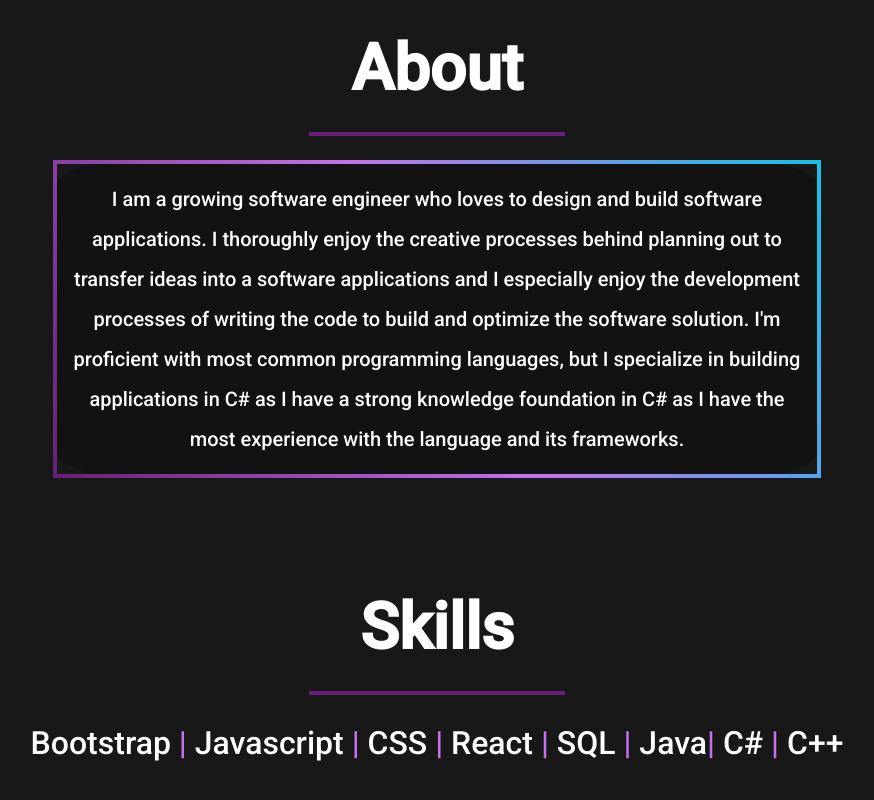
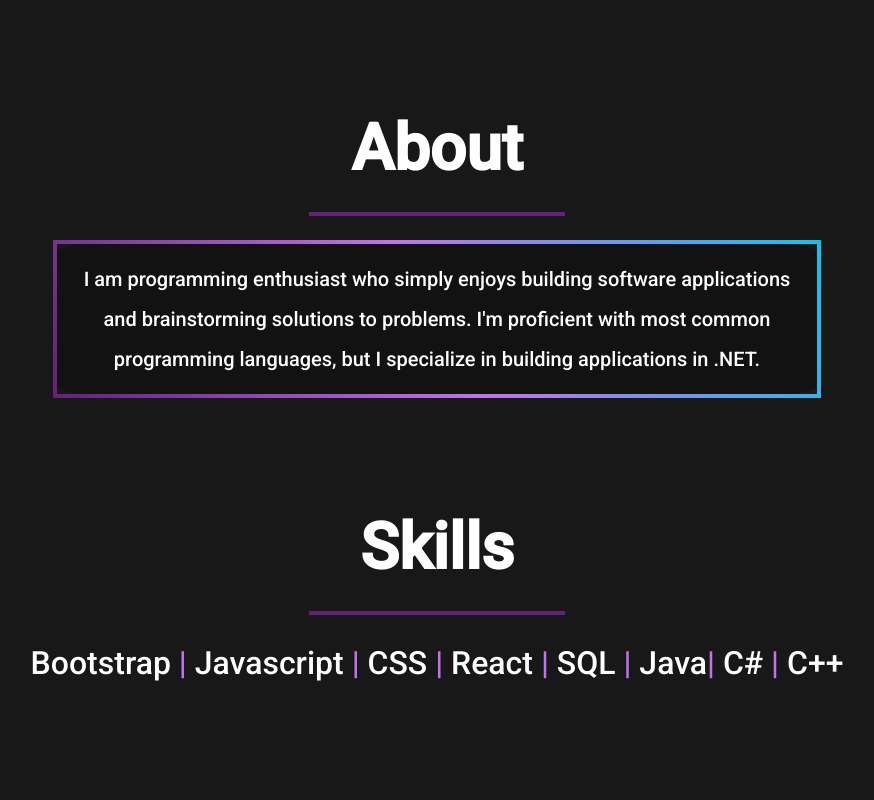
Before and after one commit to CCG226/portfolio, a React (Create React App) app: page / in a window 1280 px wide. Shown: the part 923-1723 px from the top of the page, without its empty margins (203-1077 px from the left). Built offline with nearby package versions, Linux system fonts and the light colour scheme.

Commit message:
updated about section

```diff
--- a/src/components/About.js
+++ b/src/components/About.js
@@ -11,14 +11,10 @@
       <div className="wrapper">
         <div className="d-flex justify-content-center">
           <p id="aboutMe" className="text-center fs-5">
-            I am a growing software engineer who loves to design and build
-            software applications. I thoroughly enjoy the creative processes
-            behind planning out to transfer ideas into a software applications
-            and I especially enjoy the development processes of writing the code
-            to build and optimize the software solution. I'm proficient with
-            most common programming languages, but I specialize in building
-            applications in C# as I have a strong knowledge foundation in C# as
-            I have the most experience with the language and its frameworks.
+            I am programming enthusiast who simply enjoys building software
+            applications and brainstorming solutions to problems. I'm proficient
+            with most common programming languages, but I specialize in building
+            applications in .NET.
           </p>
         </div>
       </div>
```
